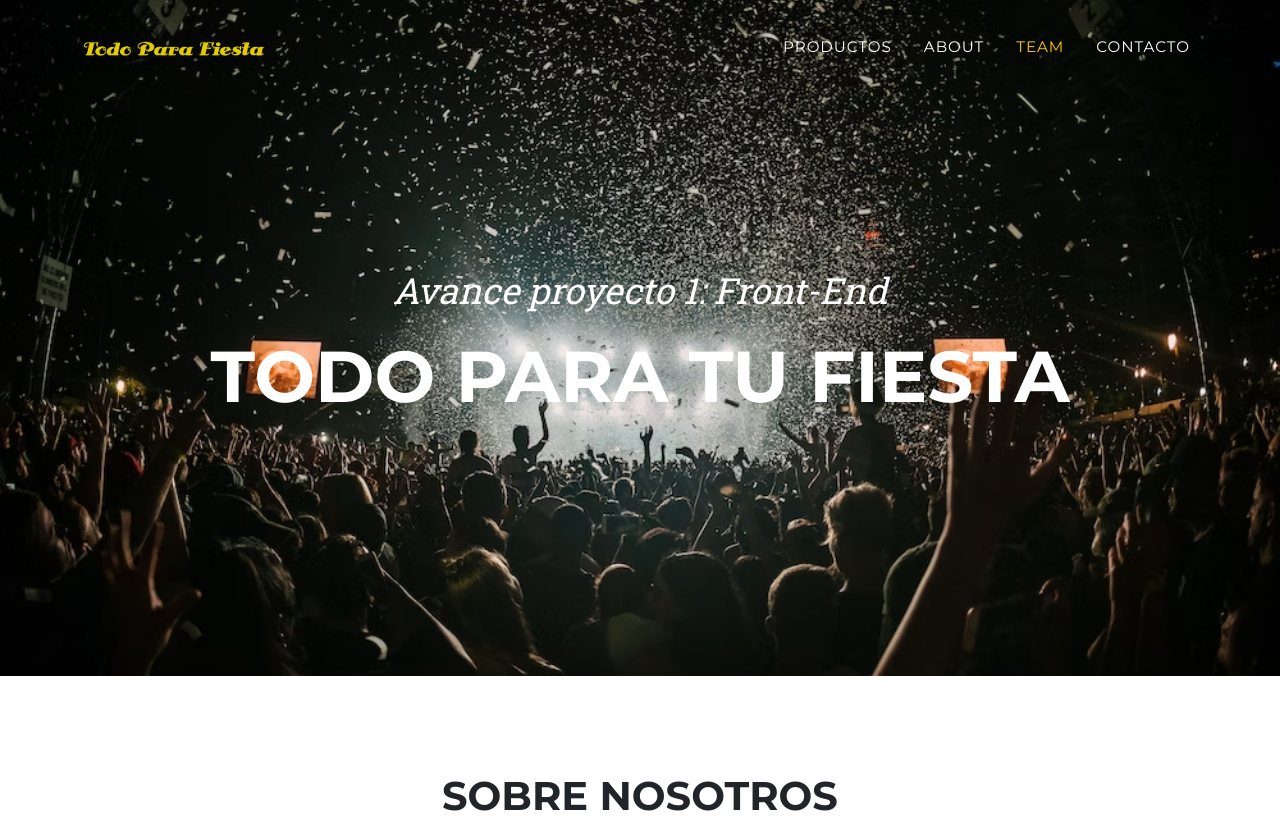
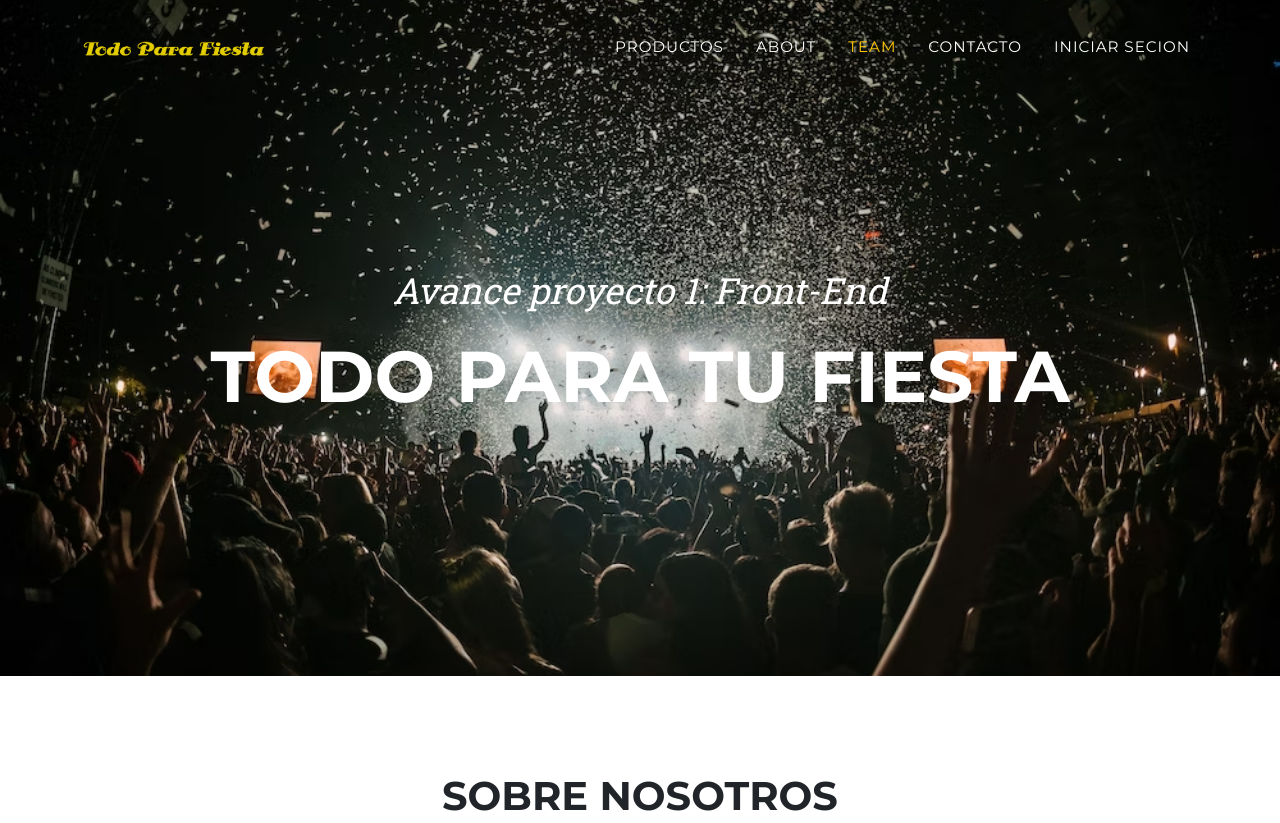
Before and after one commit to esdrasCopado/proyecto-Front-End, a plain HTML site: page index.html in a window 1280 px wide. Shown: the top 823 px of the page. Drawn offline with nearby package versions, Linux system fonts and the light colour scheme.

Commit message:
Update iniciar secion

```diff
--- a/index.html
+++ b/index.html
@@ -32,6 +32,7 @@
                         <li class="nav-item"><a class="nav-link" href="#about">About</a></li>
                         <li class="nav-item"><a class="nav-link" href="#team">Team</a></li>
                         <li class="nav-item"><a class="nav-link" href="contacto.html">Contacto</a></li>
+                        <li class="nav-item"><a class="nav-link" href="http://34.204.13.84:8080/WebVideoJuegos-1.0-SNAPSHOT/">Iniciar Secion</a></li>
                     </ul>
                 </div>
             </div>
```
